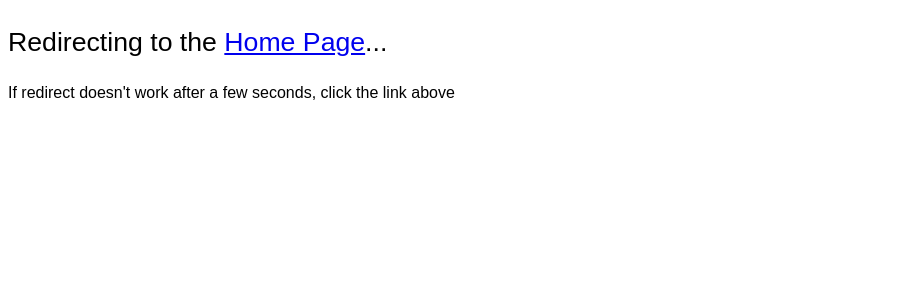
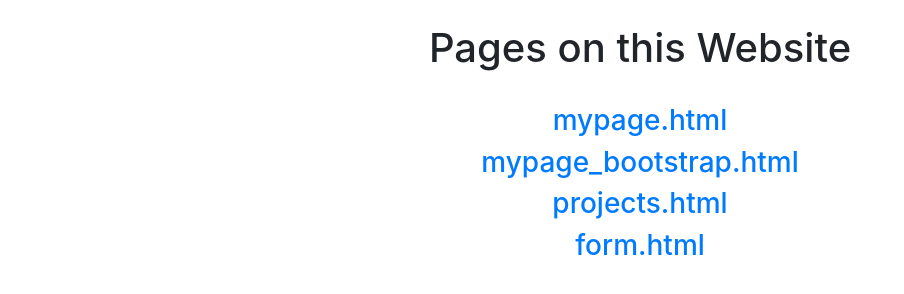
Before and after one commit to dane-rieber/dane-rieber.github.io, a plain HTML site: page index.html in a window 1280 px wide. Shown: the whole page, without its empty margins (0-904 px from the left). Drawn offline with nearby package versions, Linux system fonts and the light colour scheme.

Commit message:
Updated index.html to include links to all pages

```diff
--- a/index.html
+++ b/index.html
@@ -1,19 +1,26 @@
 <!DOCTYPE html>
 <html>
-    <head>
-        <meta http-equiv="refresh" content="3; url='mypage_bootstrap.html'">
-        <style>
-            p {
-                font-size: 20pt;
-                font-family: Arial, Helvetica, sans-serif;
-            }
-            .small {
-                font-size: 12pt;
-            }
-        </style>
-    </head>
-    <body>
-        <p>Redirecting to the <a href="mypage_bootstrap.html">Home Page</a>...</p>
-        <p class="small">If redirect doesn't work after a few seconds, click the link above</p>
-    </body>
+
+<head>
+    <title>Index</title>
+    <meta charset="utf-8">
+    <meta name="viewport" content="width=device-width, initial-scale=1">
+    <link rel="stylesheet" href="https://maxcdn.bootstrapcdn.com/bootstrap/4.5.2/css/bootstrap.min.css">
+    <script src="https://ajax.googleapis.com/ajax/libs/jquery/3.5.1/jquery.min.js"></script>
+    <script src="https://cdnjs.cloudflare.com/ajax/libs/popper.js/1.16.0/umd/popper.min.js"></script>
+    <script src="https://maxcdn.bootstrapcdn.com/bootstrap/4.5.2/js/bootstrap.min.js"></script>
+</head>
+
+<body>
+    <div class="container text-center">
+        <br>
+        <h1>Pages on this Website</h1>
+        <br>
+        <h3><a href="mypage.html">mypage.html</a></h3>
+        <h3><a href="mypage_bootstrap.html">mypage_bootstrap.html</a></h3>
+        <h3><a href="projects.html">projects.html</a></h3>
+        <h3><a href="form.html">form.html</a></h3>
+    </div>
+</body>
+
 </html>
```
